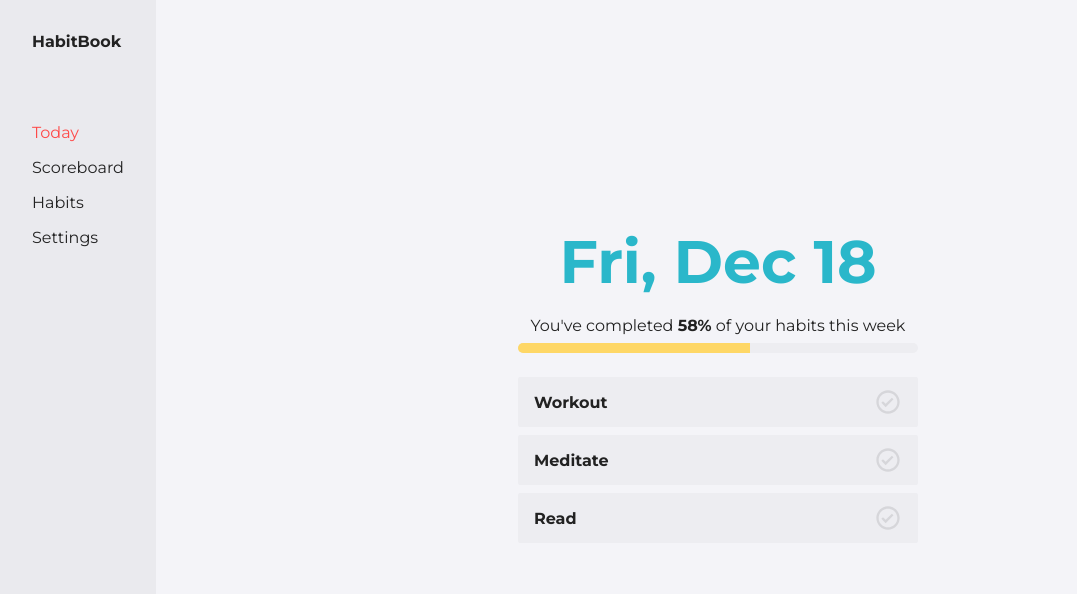
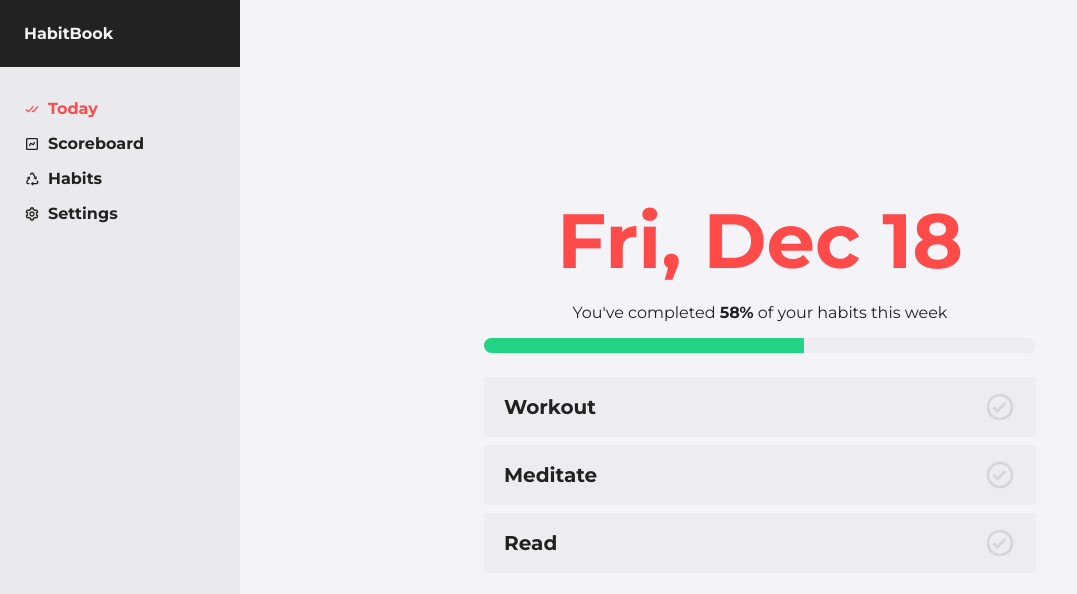
Before and after one commit to grantschulte/habit-book, a React app: page / in a window 1280 px wide. Shown: the top 594 px of the page, without its empty margins (0-1077 px from the left). Built offline with nearby package versions, Linux system fonts and the light colour scheme.

Commit message:
Lots of style fun

```diff
--- a/src/App.tsx
+++ b/src/App.tsx
@@ -14,8 +14,8 @@ import ScrollToTop from "./effects/ScrollToTop";
 
 const AppWrapper = styled.div`
   display: grid;
-  grid-template-columns: 1fr 8fr;
-  grid-template-rows: 0.25fr 8fr 1fr;
+  grid-template-columns: minmax(240px, 1fr) 8fr;
+  grid-template-rows: 0.5fr 8fr 60px;
   height: 100vh;
 `;
 
--- a/src/components/Container.tsx
+++ b/src/components/Container.tsx
@@ -1,7 +1,7 @@
 import styled from "styled-components";
 
 const Container = styled.div`
-  padding: 2rem;
+  padding: 1.5rem;
 `;
 
 export default Container;
--- a/src/components/DateDisplay.tsx
+++ b/src/components/DateDisplay.tsx
@@ -10,25 +10,15 @@ const StyledDateDisplay = styled.div`
   display: flex;
   flex-direction: column;
   width: 100%;
-  max-width: 400px;
   margin-bottom: 0.5rem;
 `;
 
 const StyledDate = styled.div`
-  font-size: 3.75rem;
+  font-size: clamp(3rem, 6vw, 5rem);
   font-weight: bold;
-  color: ${(props) => props.theme.color.primary};
+  color: ${(props) => props.theme.color.secondary};
   line-height: 1;
   text-align: center;
-
-  @media screen and (max-width: 768px) {
-    font-size: 3rem;
-    text-align: left;
-
-    span {
-      display: block;
-    }
-  }
 `;
 
 const DateDisplay: React.FC<DateDisplayProps> = ({
--- a/src/components/HabitList.tsx
+++ b/src/components/HabitList.tsx
@@ -8,13 +8,12 @@ import HabitStatus from "./HabitStatus";
 const StyledHabitList = styled.div`
   margin: 1.5rem 0;
   width: 100%;
-  max-width: 400px;
 `;
 
 const StyledHabitListRow = styled.div<{ done: boolean }>`
   display: flex;
   width: 100%;
-  height: 50px;
+  height: 60px;
   margin-bottom: 0.5rem;
   background-color: ${(props) =>
     percentageColor(props.theme.color.background, -7)};
@@ -33,6 +32,7 @@ const StyledHabitListRow = styled.div<{ done: boolean }>`
 
 const HabitLabel = styled.div<{ done: boolean }>`
   margin-right: auto;
+  font-size: clamp(1rem, 3vw, 1.25rem);
   font-weight: bold;
   color: ${(props) =>
     props.done
@@ -45,7 +45,7 @@ const ListContainer = styled.div`
   align-items: center;
   height: 100%;
   width: 100%;
-  padding: 0 1rem;
+  padding: 0 1.25rem;
 `;
 
 const HabitListRow: React.FC<{ habit: Habit }> = ({
--- a/src/components/HabitStatus.tsx
+++ b/src/components/HabitStatus.tsx
@@ -9,7 +9,7 @@ const StyledHabitStatus = styled.div`
 
 const HabitStatus: React.FC<{ done: boolean; size?: string }> = ({
   done,
-  size = "1.75rem",
+  size = "clamp(1.75rem, 4vh, 2.5rem)",
 }: {
   done: boolean;
   size?: string;
--- a/src/components/Header.tsx
+++ b/src/components/Header.tsx
@@ -7,8 +7,8 @@ import { percentageColor } from "../utils/css.utils";
 const StyledHeader = styled(Container)`
   grid-row: 1 / 2;
   grid-column: 1 / 2;
-  background-color: ${(props) =>
-    percentageColor(props.theme.color.background, -10)};
+  background-color: ${(props) => props.theme.color.black};
+  color: ${(props) => props.theme.color.white};
 
   @media screen and (max-width: 768px) {
     grid-column: 1 / 3;
--- a/src/components/Menu.tsx
+++ b/src/components/Menu.tsx
@@ -4,6 +4,7 @@ import { NavLink } from "react-router-dom";
 import RouteConfig from "../route-config";
 import { percentageColor } from "../utils/css.utils";
 import Container from "./Container";
+import { BiChart, BiCheckDouble, BiRecycle, BiCog } from "react-icons/bi";
 
 const StyledMenu = styled(Container)`
   display: flex;
@@ -18,17 +19,40 @@ const StyledMenu = styled(Container)`
   @media screen and (max-width: 768px) {
     grid-column: 1 / 3;
     grid-row: 3 / 4;
+    flex-direction: row;
+    padding: 0;
   }
 `;
 
 const StyledLink = styled(NavLink)<{ active?: boolean }>`
+  display: flex;
+  align-items: center;
   color: ${(props) => props.theme.color.bodyText};
   text-decoration: none;
   padding: 0.5rem 0;
+  font-weight: bold;
+
+  .menu-icon {
+    margin-right: 0.5rem;
+  }
 
   &.active {
     color: ${(props) => props.theme.color.secondary};
     text-decoration: none;
+  }
+
+  @media screen and (max-width: 768px) {
+    flex-direction: column;
+    justify-content: center;
+    width: 25%;
+    font-size: 0.75rem;
+
+    .menu-icon {
+      width: 2rem;
+      height: 2rem;
+      margin-right: 0;
+      margin-bottom: 0.25rem;
+    }
   }
 `;
 
@@ -36,11 +60,21 @@ function Menu() {
   return (
     <StyledMenu>
       <StyledLink exact to={RouteConfig.home.path}>
-        Today
+        <BiCheckDouble className="menu-icon"></BiCheckDouble>
+        <span>Today</span>
       </StyledLink>
-      <StyledLink to={RouteConfig.scoreboard.path}>Scoreboard</StyledLink>
-      <StyledLink to={RouteConfig.habits.path}>Habits</StyledLink>
-      <StyledLink to={RouteConfig.settings.path}>Settings</StyledLink>
+      <StyledLink to={RouteConfig.scoreboard.path}>
+        <BiChart className="menu-icon"></BiChart>
+        <span>Scoreboard</span>
+      </StyledLink>
+      <StyledLink to={RouteConfig.habits.path}>
+        <BiRecycle className="menu-icon"></BiRecycle>
+        <span>Habits</span>
+      </StyledLink>
+      <StyledLink to={RouteConfig.settings.path}>
+        <BiCog className="menu-icon"></BiCog>
+        <span>Settings</span>
+      </StyledLink>
     </StyledMenu>
   );
 }
--- a/src/components/StatusBar.tsx
+++ b/src/components/StatusBar.tsx
@@ -4,12 +4,11 @@ import { percentageColor } from "../utils/css.utils";
 
 const StyledStatusBar = styled.div`
   position: relative;
-  height: 10px;
-  border-radius: 10px;
+  height: clamp(10px, 2vw, 15px);
+  border-radius: 20px;
   background-color: ${(props) =>
     percentageColor(props.theme.color.background, -7)};
   width: 100%;
-  max-width: 400px;
   overflow: hidden;
 `;
 
@@ -19,7 +18,7 @@ const BarInner = styled.div<{ width: string }>`
   top: 0;
   bottom: 0;
   left: 0;
-  background-color: ${(props) => props.theme.color.tertiary};
+  background-color: ${(props) => props.theme.color.success};
   transition: 200ms width ease-in-out;
 `;
 
--- a/src/components/TodayPage.tsx
+++ b/src/components/TodayPage.tsx
@@ -10,18 +10,17 @@ import StatusBar from "./StatusBar";
 const StyledTodayView = styled(Container)`
   display: flex;
   flex-direction: column;
-  align-items: center;
   justify-content: center;
-  width: 100%;
+  align-self: center;
+  width: min(100%, 600px);
   height: 100%;
 `;
 
 const Subheading = styled.p`
   width: 100%;
-  font-size: 1rem;
-  max-width: 400px;
+  font-size: clamp(1rem, 1.75vh, 2rem);
   text-align: center;
-  margin-bottom: 0.5em;
+  margin-bottom: 1rem;
 
   span {
     font-weight: bold;
--- a/src/context/theme.tsx
+++ b/src/context/theme.tsx
@@ -16,6 +16,8 @@ const theme: Theme = {
       background: "#F4F4F8",
       success: "#22D386",
       error: "#BF1A2F",
+      black: "#222222",
+      white: "#f2f2f2",
     },
     font: {
       body: "'Montserrat', sans-serif",
@@ -31,6 +33,8 @@ const theme: Theme = {
       background: "#023047",
       success: "#26A96C",
       error: "#DA1B2B",
+      black: "#222222",
+      white: "#f2f2f2",
     },
     font: {
       body: "'Montserrat', sans-serif",
--- a/src/types/styled.d.ts
+++ b/src/types/styled.d.ts
@@ -10,6 +10,8 @@ declare module "styled-components" {
       background: string;
       success: string;
       error: string;
+      black: string;
+      white: string;
     };
     font: {
       body: string;
```
